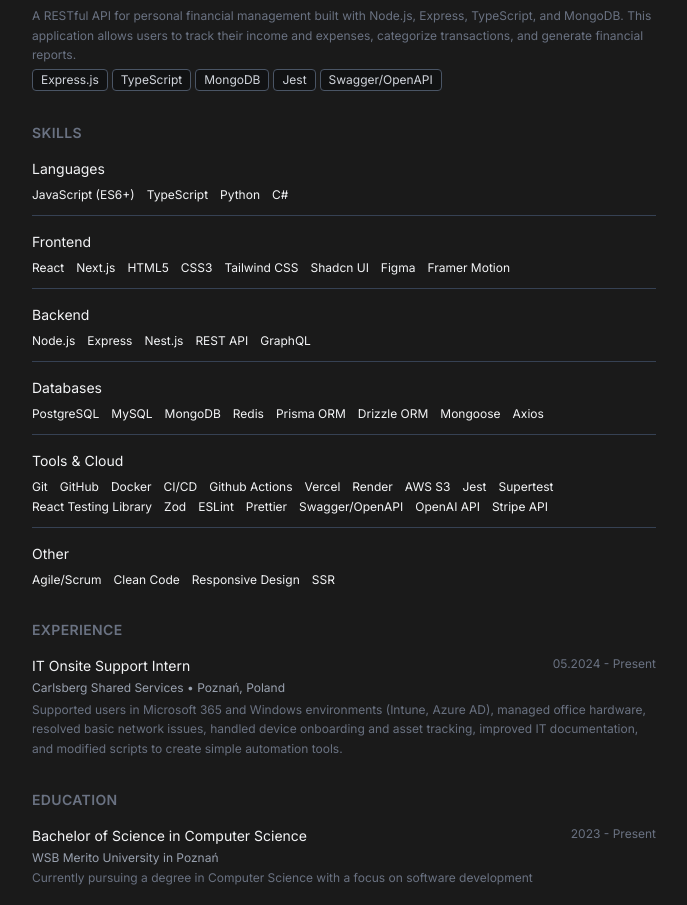
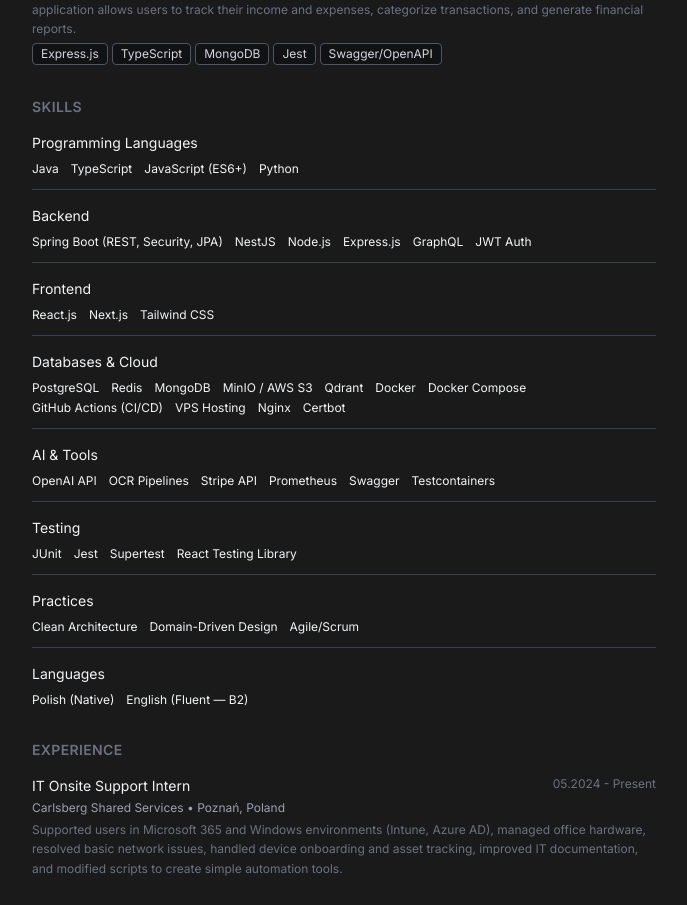
Before and after one commit to baskaaleksander/baskaaleksander-portfolio, a Next.js app: page / in a window 1280 px wide. Shown: the part 783-1688 px from the top of the page, without its empty margins (296-983 px from the left). Built offline with nearby package versions, Linux system fonts and the light colour scheme.

Commit message:
refactor: update project technologies and reorganize skills categories for clarity

```diff
--- a/data/projects.ts
+++ b/data/projects.ts
@@ -4,7 +4,7 @@
         description:
         "AI-powered document ingestion, review, and Q&A backend built with Spring Boot, JWT authentication, vector search (Qdrant), and S3-compatible storage.\n" +
             "Designed for production scalability, modular domain architecture, and enterprise-level security.",
-        tech: ["Spring Boot", "PostgreSQL", "RabbitMQ", "Qdrant", "Redis", "MinIO", "Docker", "Prometheus", "VPS Deployment"],
+        tech: ["Spring Boot", "PostgreSQL", "RabbitMQ", "Qdrant", "Redis", "MinIO", "Docker", "Prometheus"],
         link: "https://smartdocflow.baskaaleksander.com",
         githubLink: "https://github.com/baskaaleksander/smartdocflow-backend",
     },
--- a/data/skills.ts
+++ b/data/skills.ts
@@ -1,62 +1,60 @@
 export const skills = [
     {
-    category: "Languages",
-    skills: ["JavaScript (ES6+)", "TypeScript", "Python", "C#"],
+        category: "Programming Languages",
+        skills: ["Java", "TypeScript", "JavaScript (ES6+)", "Python"],
+    },
+    {
+        category: "Backend",
+        skills: [
+            "Spring Boot (REST, Security, JPA)",
+            "NestJS",
+            "Node.js",
+            "Express.js",
+            "GraphQL",
+            "JWT Auth",
+        ],
     },
     {
         category: "Frontend",
+        skills: ["React.js", "Next.js", "Tailwind CSS"],
+    },
+    {
+        category: "Databases & Cloud",
         skills: [
-      "React",
-      "Next.js",
-      "HTML5",
-      "CSS3",
-      "Tailwind CSS",
-      "Shadcn UI",
-      "Figma",
-      "Framer Motion",
+            "PostgreSQL",
+            "Redis",
+            "MongoDB",
+            "MinIO / AWS S3",
+            "Qdrant",
+            "Docker",
+            "Docker Compose",
+            "GitHub Actions (CI/CD)",
+            "VPS Hosting",
+            "Nginx",
+            "Certbot",
         ],
     },
     {
-    category: "Backend",
-    skills: ["Node.js", "Express", "Nest.js", "REST API", "GraphQL"],
-  },
-  {
-    category: "Databases",
+        category: "AI & Tools",
         skills: [
-      "PostgreSQL",
-      "MySQL",
-      "MongoDB",
-      "Redis",
-      "Prisma ORM",
-      "Drizzle ORM",
-      "Mongoose",
-      "Axios",
+            "OpenAI API",
+            "OCR Pipelines",
+            "Stripe API",
+            "Prometheus",
+            "Swagger",
+            "Testcontainers",
         ],
     },
     {
-    category: "Tools & Cloud",
-    skills: [
-      "Git",
-      "GitHub",
-      "Docker",
-      "CI/CD",
-      "Github Actions",
-      "Vercel",
-      "Render",
-      "AWS S3",
-      "Jest",
-      "Supertest",
-      "React Testing Library",
-      "Zod",
-      "ESLint",
-      "Prettier",
-      "Swagger/OpenAPI",
-      "OpenAI API",
-      "Stripe API",
-    ],
+        category: "Testing",
+        skills: ["JUnit", "Jest", "Supertest", "React Testing Library"],
     },
     {
-    category: "Other",
-    skills: ["Agile/Scrum", "Clean Code", "Responsive Design", "SSR"],
+        category: "Practices",
+        skills: ["Clean Architecture", "Domain-Driven Design", "Agile/Scrum"],
+    },
+    {
+        category: "Languages",
+        skills: ["Polish (Native)", "English (Fluent — B2)"],
     },
 ];
```
Lines whose indentation alone changed are shown as unchanged.
